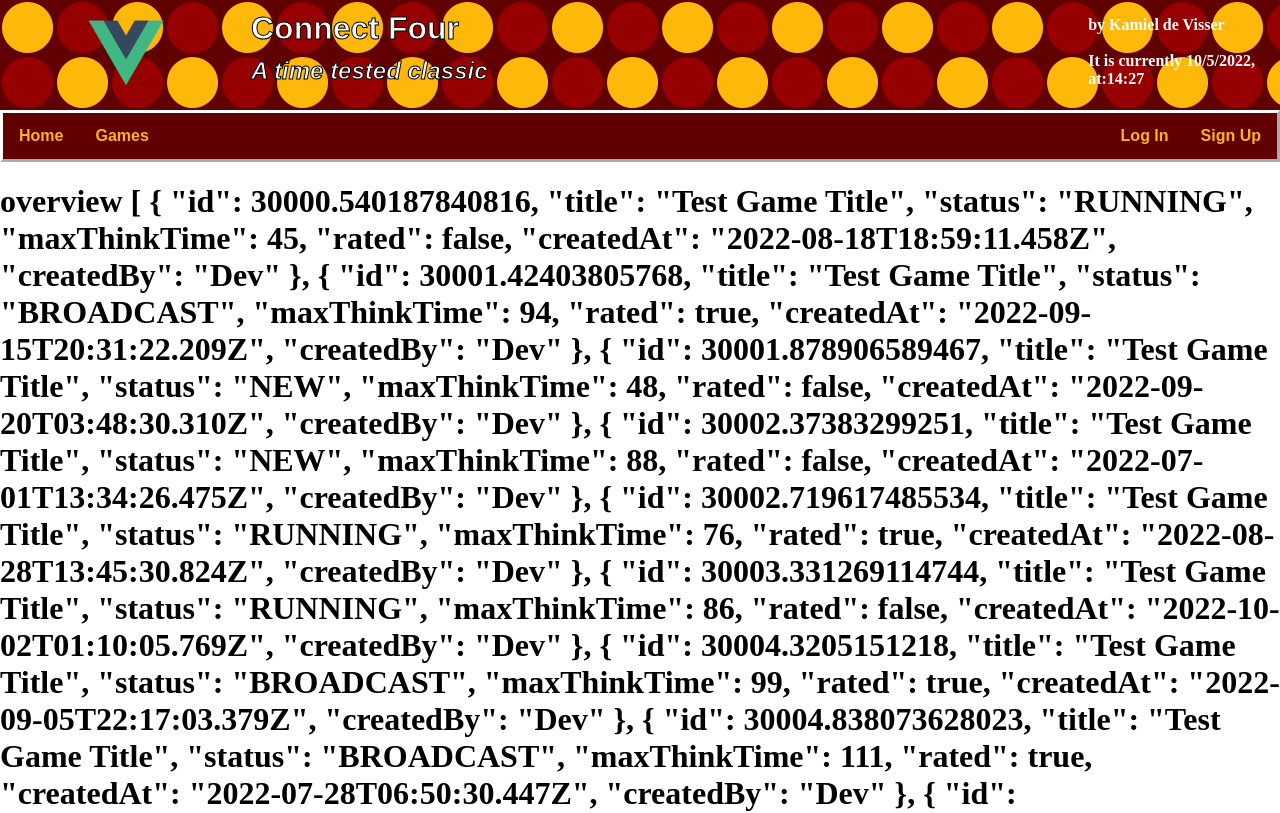
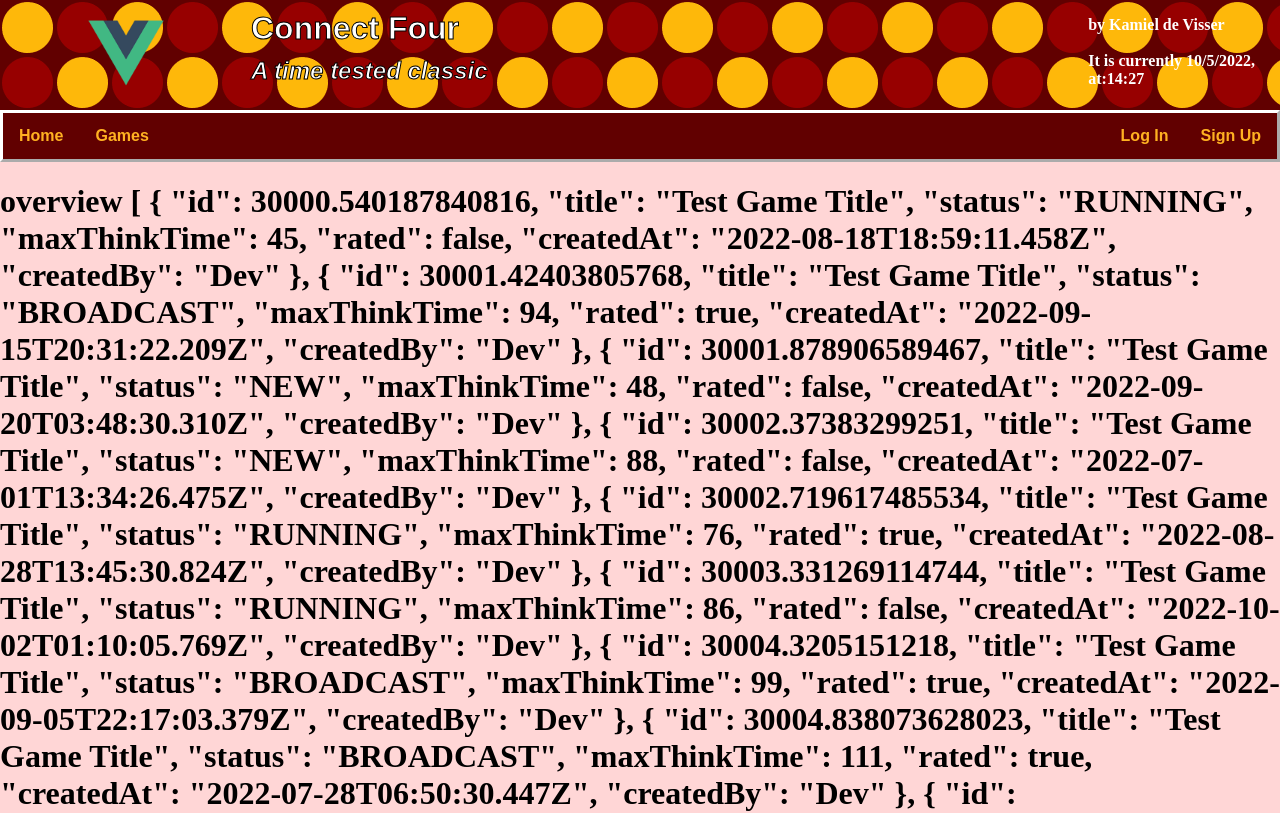
Before and after one commit to kemmel-dev/ConnectFour, a Vue app: page / in a window 1280 px wide. Shown: the top 813 px of the page. Built offline with nearby package versions, Linux system fonts and the light colour scheme.

Commit message:
change global bg color

```diff
--- a/src/assets/style.css
+++ b/src/assets/style.css
@@ -4,4 +4,5 @@ body {
     bottom: 0; /* Footer Height */
     margin: 0;
     width: 100%;
+    background-color: #ffd6d6;
 }
```
